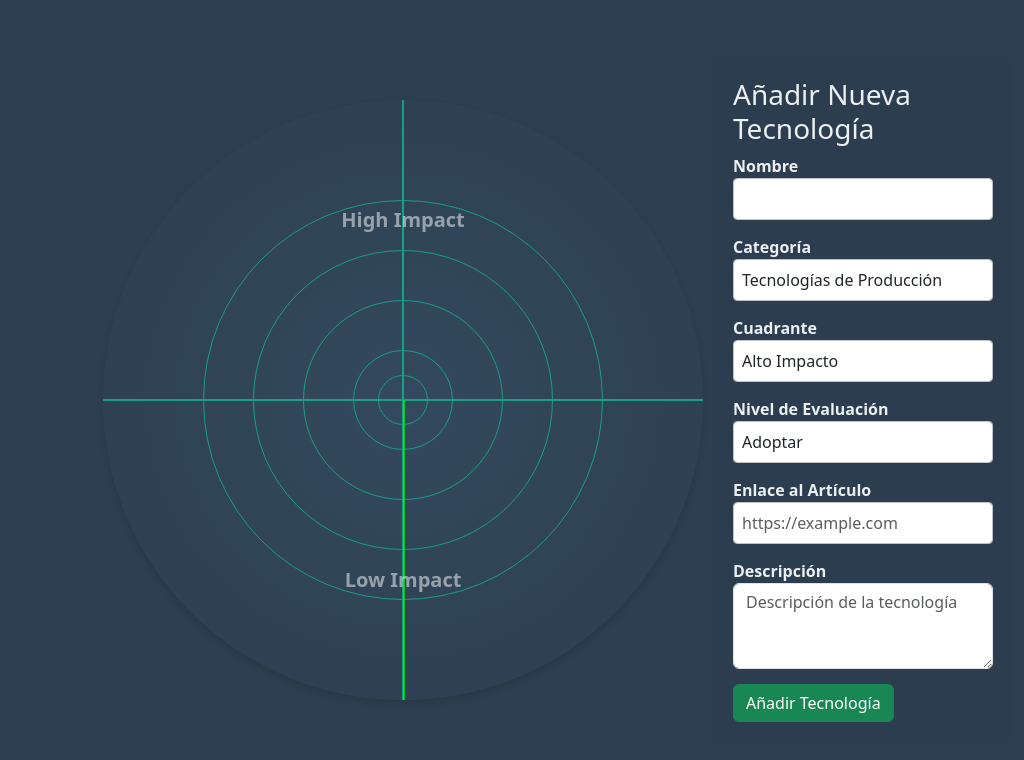
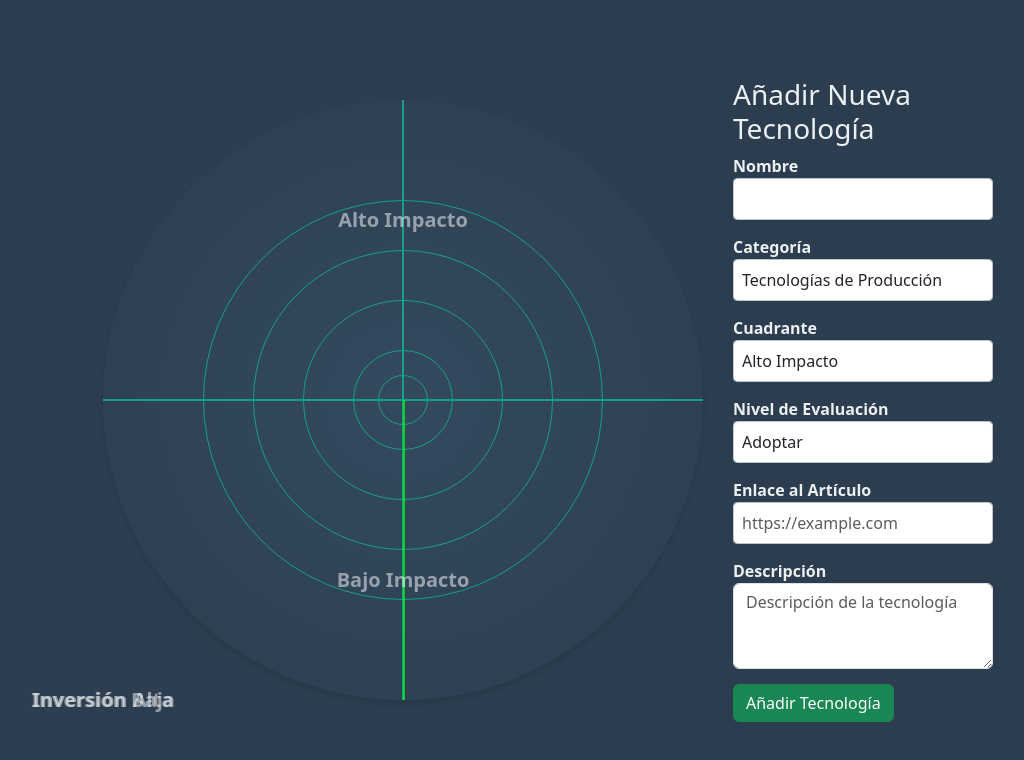
Before and after one commit to Angel02J/TechRadar, a plain HTML site: page index.html in a window 1280 px wide. Shown: the whole page, without its empty margins (77-1101 px from the left). Drawn offline with nearby package versions, Linux system fonts and the light colour scheme; no server answers.

Commit message:
Update index.html

```diff
--- a/index.html
+++ b/index.html
@@ -21,8 +21,10 @@
     <div class="radar-container">
         <div id="radar"></div>
         <div class="radar-line"></div>
-        <div class="zone-label high-impact">High Impact</div>
-        <div class="zone-label low-impact">Low Impact</div>
+        <div class="zone-label high-impact">Alto Impacto</div>
+        <div class="zone-label low-impact">Bajo Impacto</div>
+        <div class="zone-label low-cost">Inversión Baja</div>
+        <div class="zone-label high-cost">Inversión Alta</div>
     </div>
 
     <!-- Modal de Bootstrap -->
```
